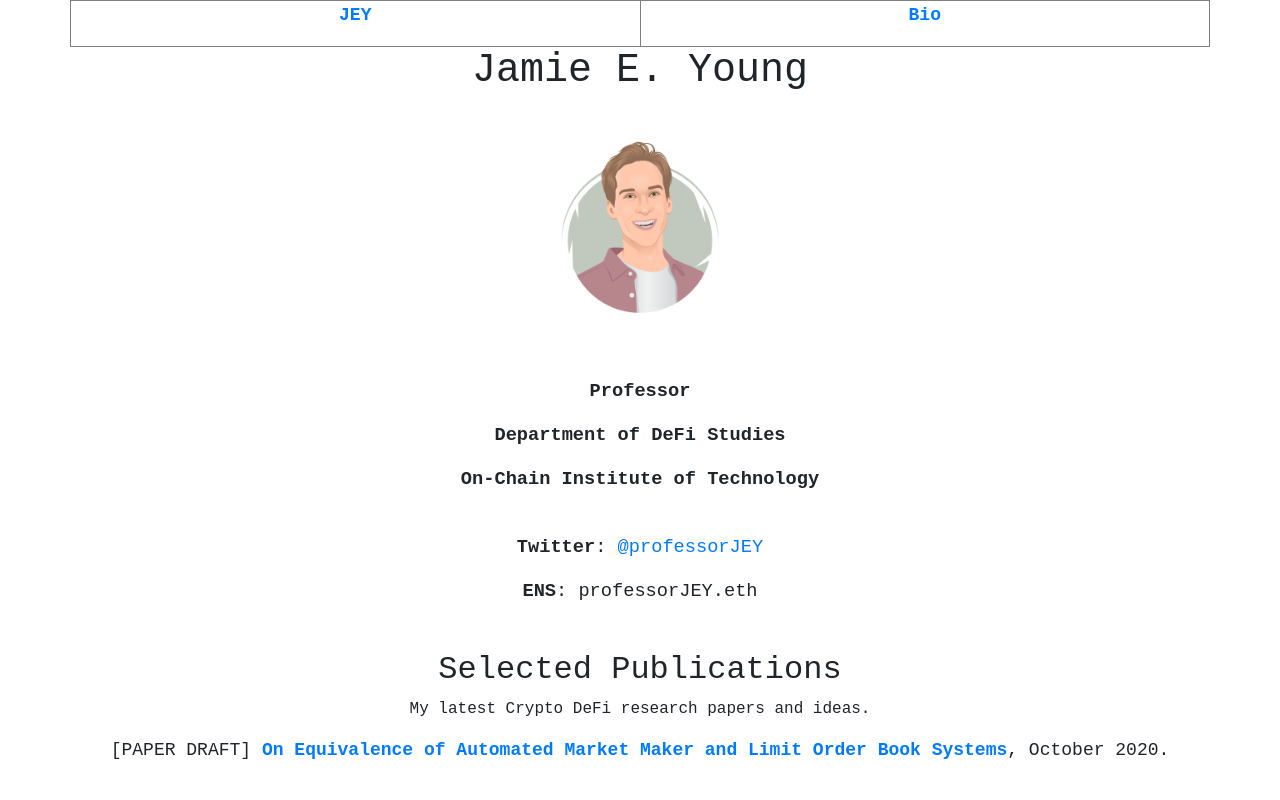
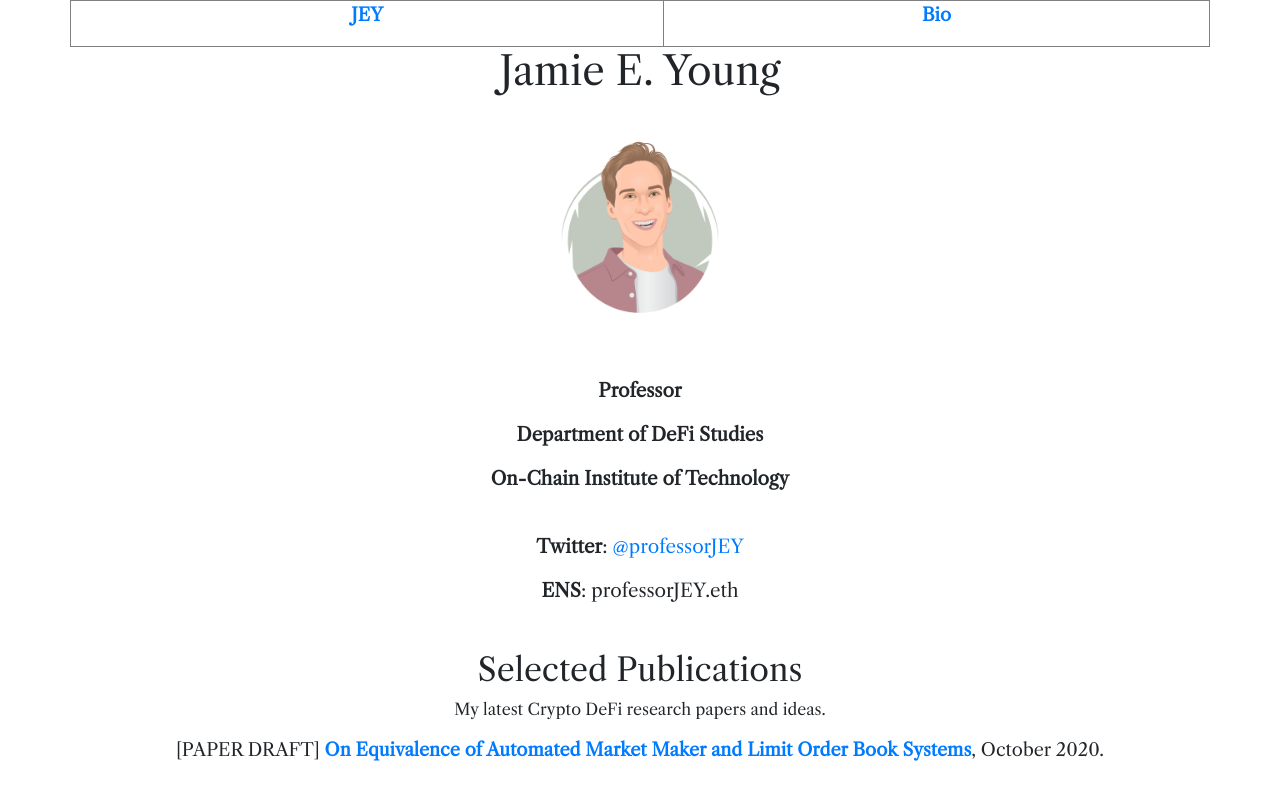
Before and after one commit to jamieeyoung/academic_site, a Jekyll site: the page built from index.html, in a window 1280 px wide. Shown: the top 800 px of the page. Built offline with Jekyll 4.4.1, drawn with Linux system fonts in a browser that asks for light colours; some web fonts are replaced.

Commit message:
Update main.css

```diff
--- a/css/main.css
+++ b/css/main.css
@@ -53,14 +53,13 @@
 
 
 
-
 .cour-font {
-    font-family: 'Courier New', Courier, monospace;
+    font-family: 'libre_caslon_textregular', Serif;
 }
 
 .home-placard {
     font-size:14.0pt;
-    font-family: 'Courier New', Courier, monospace;
+    font-family: 'libre_caslon_textregular', Serif;
 }
 
 .home-placard-bold {
```
